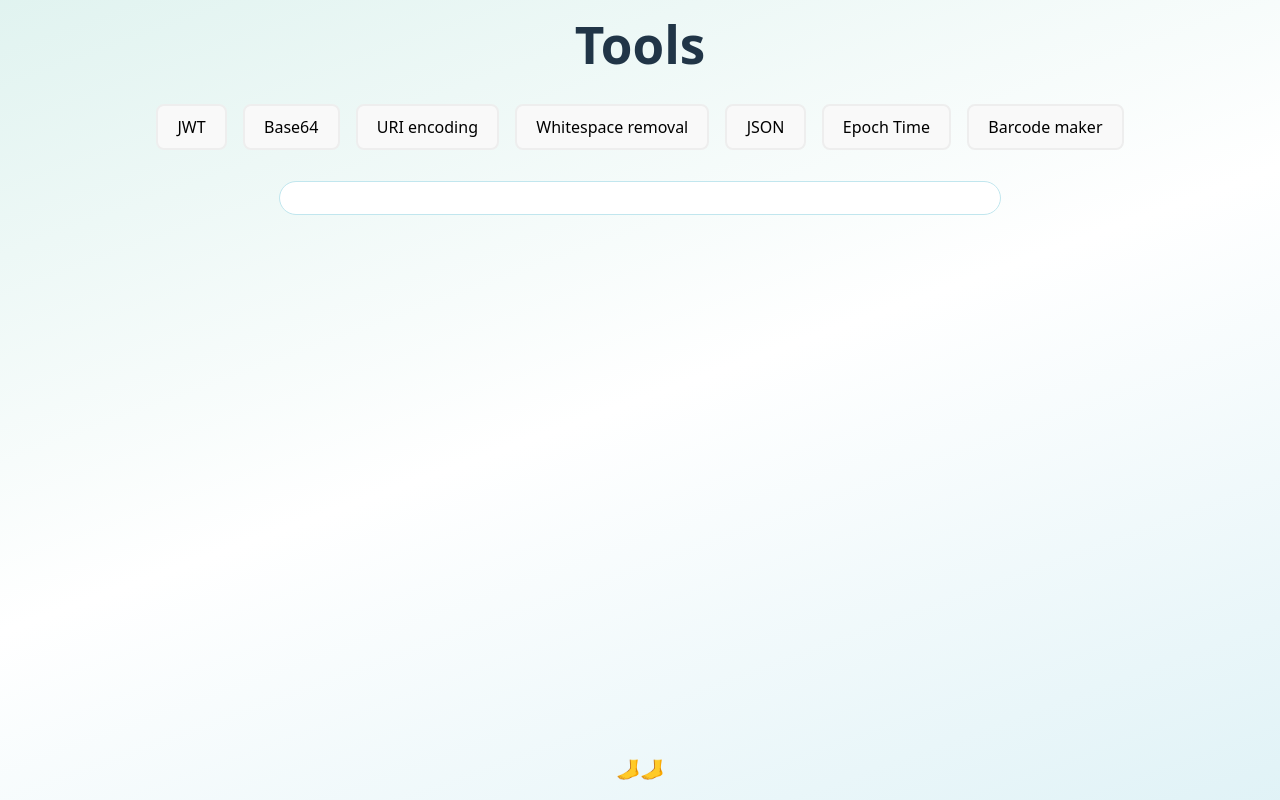
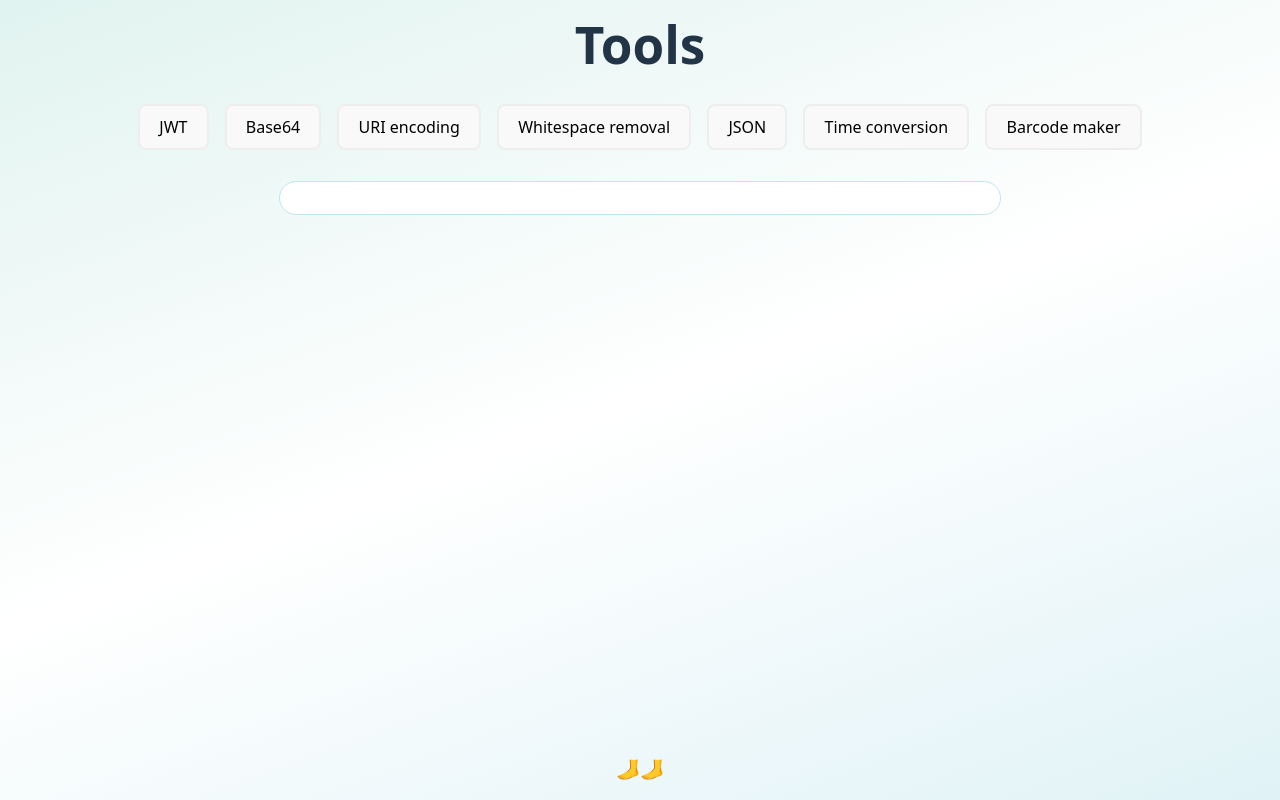
Before and after one commit to missivaeak/mie-tools, a React (Vite) app: page / in a window 1280 px wide. Built offline with nearby package versions, Linux system fonts and the light colour scheme.

Commit message:
Rename epoch time to time

```diff
--- a/src/App.tsx
+++ b/src/App.tsx
@@ -27,7 +27,7 @@ const tools: Tools = {
   uri: { name: 'URI encoding', component: <UriTool /> },
   whitespace: { name: 'Whitespace removal', component: <WhitespaceTool /> },
   json: { name: 'JSON', component: <JsonTool /> },
-  epoch: { name: 'Epoch Time', component: <EpochTool /> },
+  epoch: { name: 'Time conversion', component: <EpochTool /> },
   barcodeMaker: { name: 'Barcode maker', component: <BarcodeMakerTool /> }
 }
 
--- a/src/tools/EpochTool.tsx
+++ b/src/tools/EpochTool.tsx
@@ -208,7 +208,7 @@ export default function EpochTool() {
 
   return <>
     <section>
-      <h2>Epoch Time and date time conversion</h2>
+      <h2>Time and date time conversion</h2>
     </section>
     <h3>Timestamp</h3>
     <section>
```
